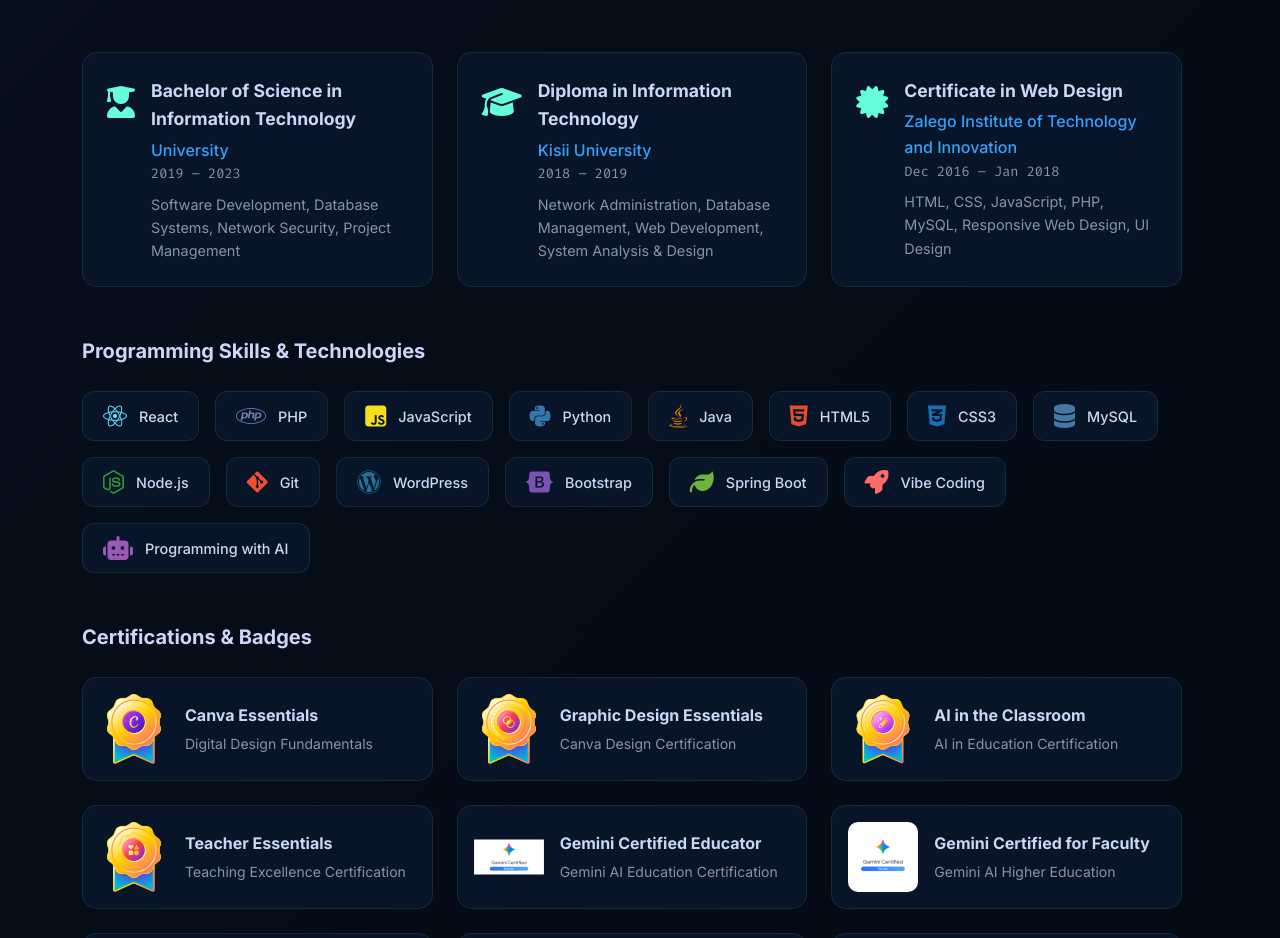
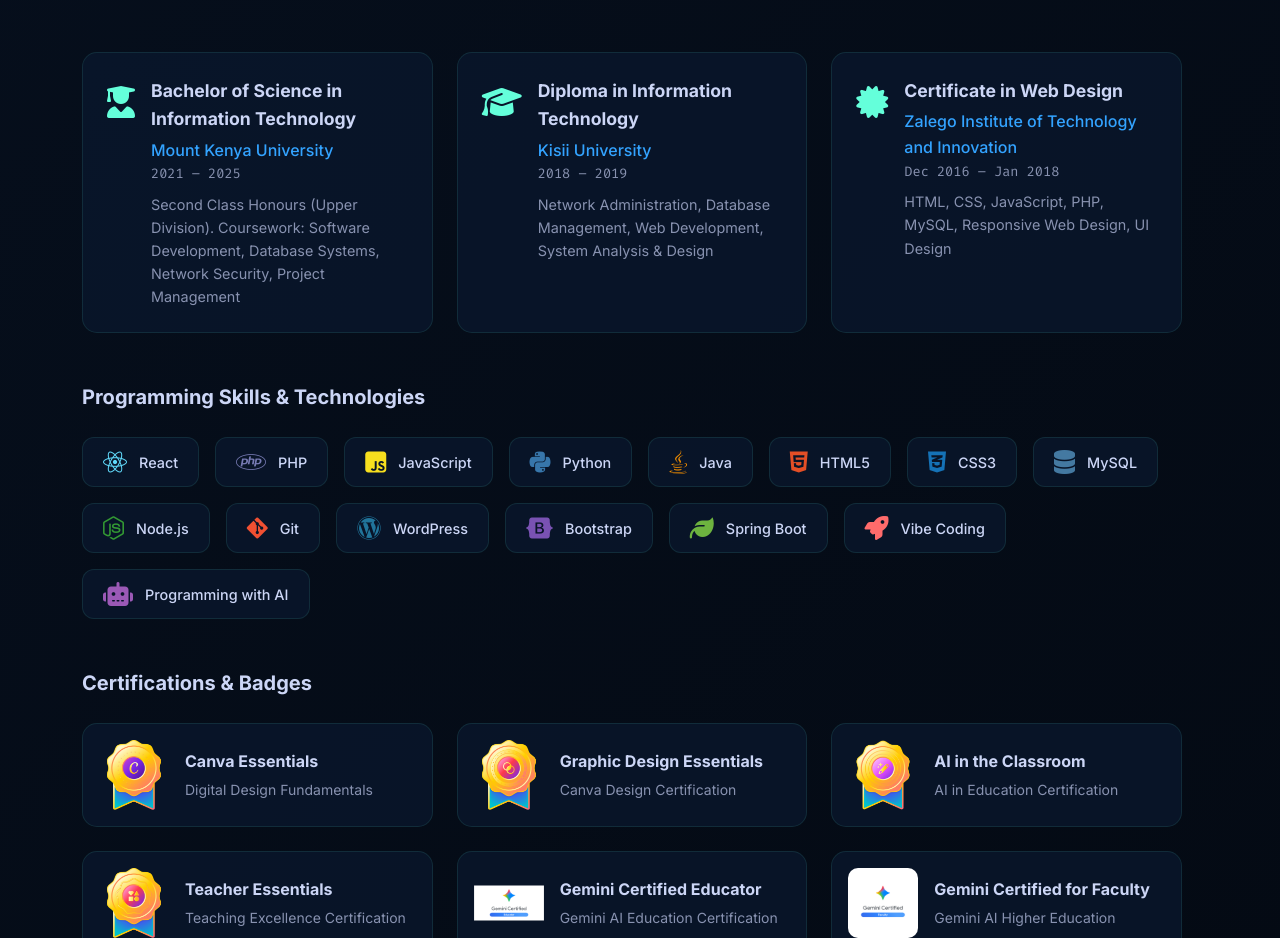
Before and after one commit to MKings7/portfolioo, a React (Vite) app: page / in a window 1280 px wide. Shown: the part 5980-6918 px from the top of the page. Built offline with nearby package versions, Linux system fonts and the light colour scheme.

Commit message:
feat: add Education component and update CV document

```diff
--- a/src/components/Education.jsx
+++ b/src/components/Education.jsx
@@ -3,9 +3,9 @@
         {
             icon: 'fas fa-user-graduate',
             title: 'Bachelor of Science in Information Technology',
-            institution: 'University',
-            date: '2019 – 2023',
-            description: 'Software Development, Database Systems, Network Security, Project Management'
+            institution: 'Mount Kenya University',
+            date: '2021 – 2025',
+            description: 'Second Class Honours (Upper Division). Coursework: Software Development, Database Systems, Network Security, Project Management'
         },
         {
             icon: 'fas fa-graduation-cap',
```
Also changed, not shown: 1 other file (tests, documents, lock files or other folders).
